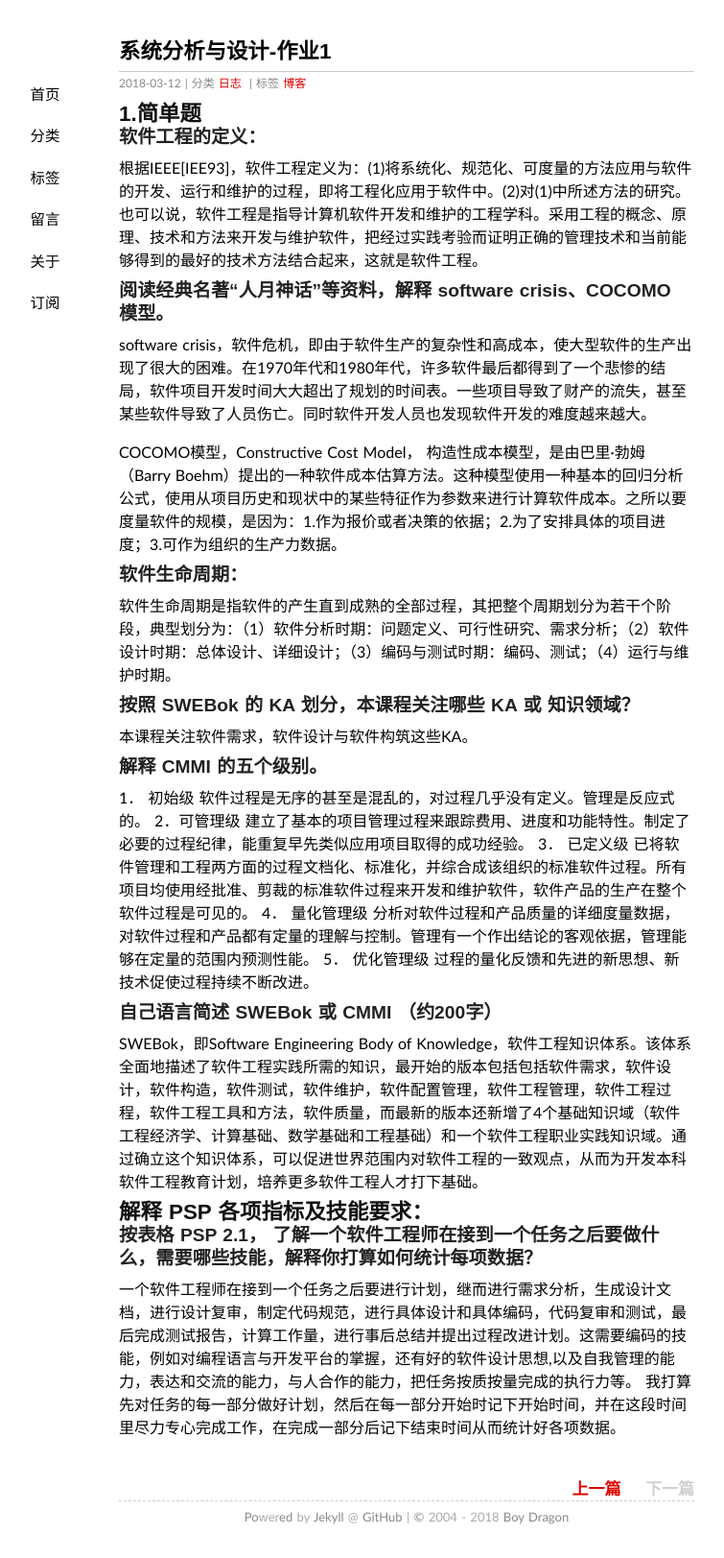
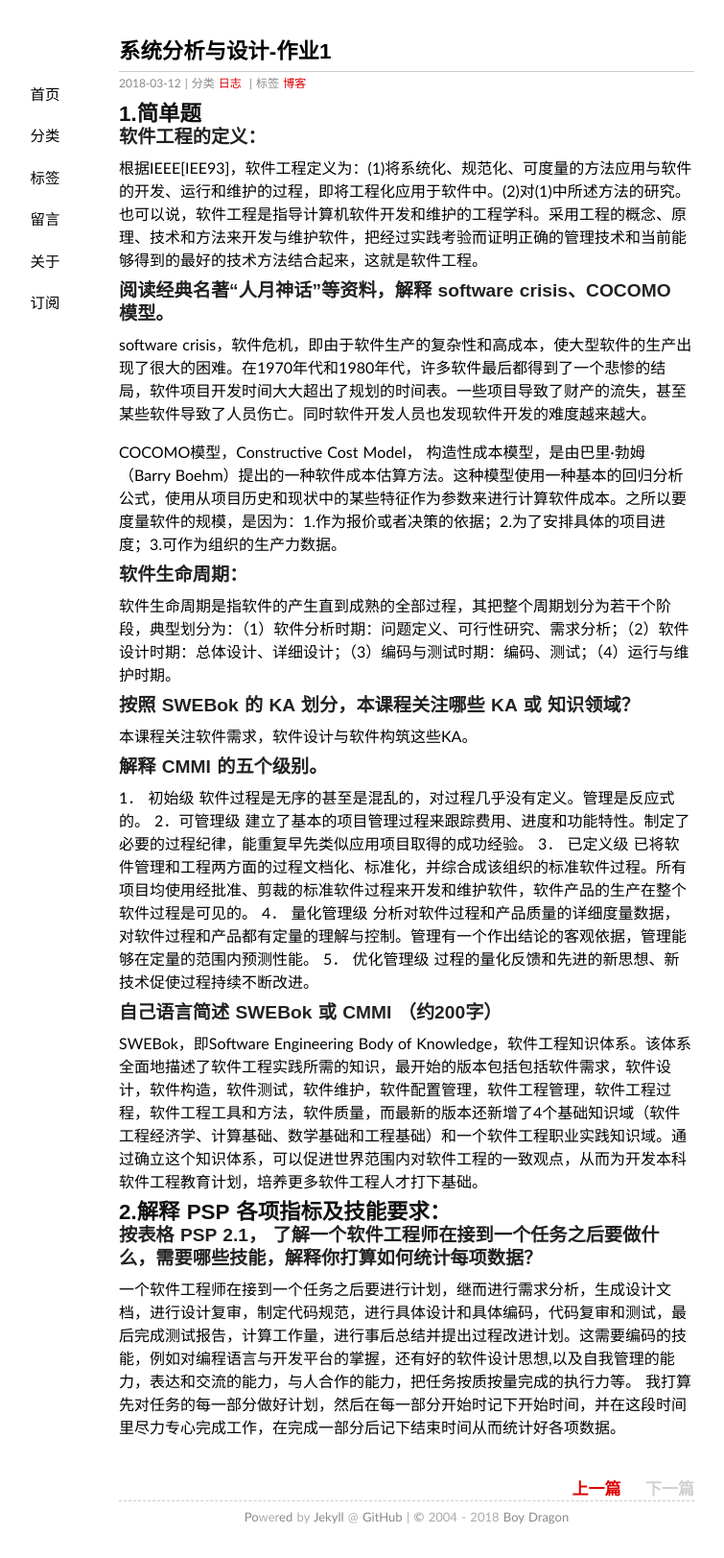
Before and after one commit to QAZASDEDC/QAZASDEDC.github.io, a Jekyll site: the page built from _posts/2018-03-12-homework-1.md, in a window 1280 px wide. Shown: the whole page at 96% size, without its empty margins (216-971 px from the left). Built offline with Jekyll 4.4.1, drawn with Linux system fonts in a browser that asks for light colours; comment, search, counter and statistics services are not loaded.

Commit message:
first homework

```diff
--- a/_posts/2018-03-12-homework-1.md
+++ b/_posts/2018-03-12-homework-1.md
@@ -38,7 +38,7 @@ COCOMO模型，Constructive Cost Model， 构造性成本模型，是由巴里·
 ### 自己语言简述 SWEBok 或 CMMI （约200字）
 SWEBok，即Software Engineering Body of Knowledge，软件工程知识体系。该体系全面地描述了软件工程实践所需的知识，最开始的版本包括包括软件需求，软件设计，软件构造，软件测试，软件维护，软件配置管理，软件工程管理，软件工程过程，软件工程工具和方法，软件质量，而最新的版本还新增了4个基础知识域（软件工程经济学、计算基础、数学基础和工程基础）和一个软件工程职业实践知识域。通过确立这个知识体系，可以促进世界范围内对软件工程的一致观点，从而为开发本科软件工程教育计划，培养更多软件工程人才打下基础。
 
-## 解释 PSP 各项指标及技能要求：
+## 2.解释 PSP 各项指标及技能要求：
 
 ### 按表格 PSP 2.1， 了解一个软件工程师在接到一个任务之后要做什么，需要哪些技能，解释你打算如何统计每项数据？
 一个软件工程师在接到一个任务之后要进行计划，继而进行需求分析，生成设计文档，进行设计复审，制定代码规范，进行具体设计和具体编码，代码复审和测试，最后完成测试报告，计算工作量，进行事后总结并提出过程改进计划。这需要编码的技能，例如对编程语言与开发平台的掌握，还有好的软件设计思想,以及自我管理的能力，表达和交流的能力，与人合作的能力，把任务按质按量完成的执行力等。
```
